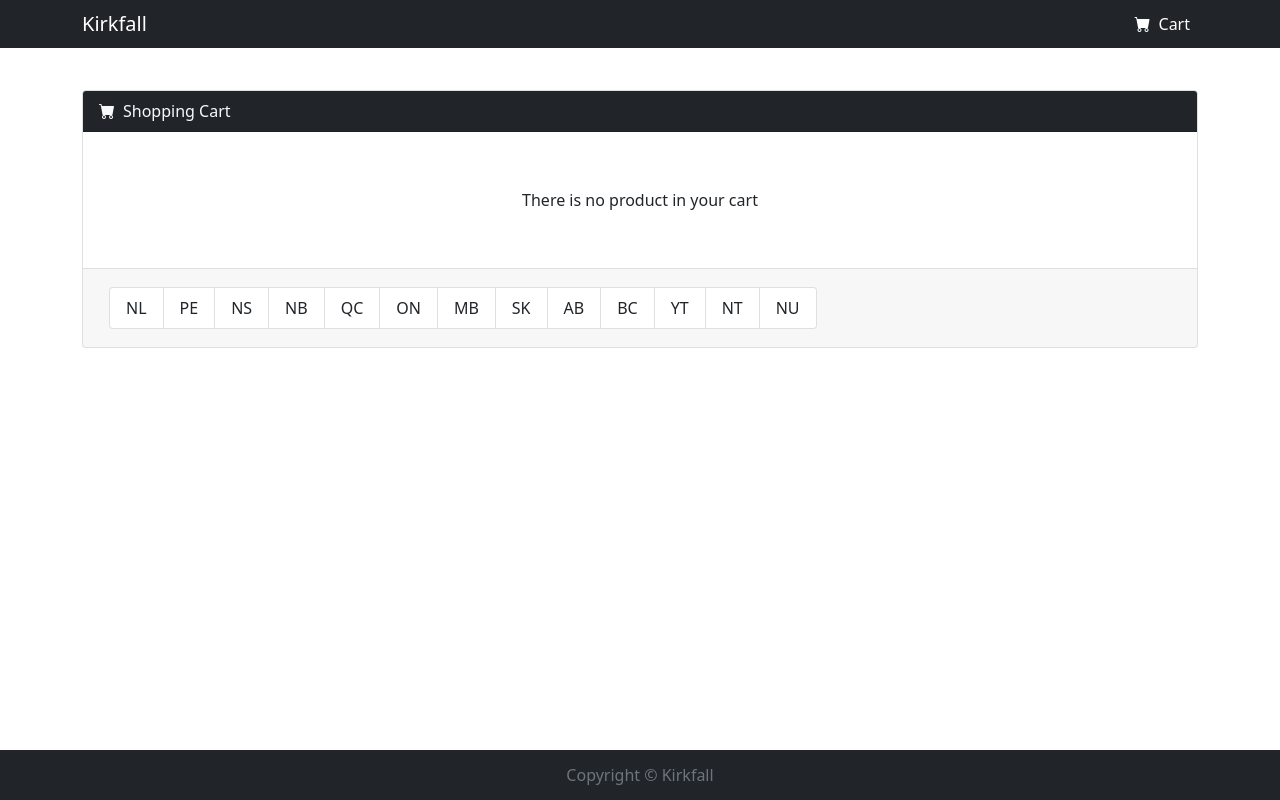
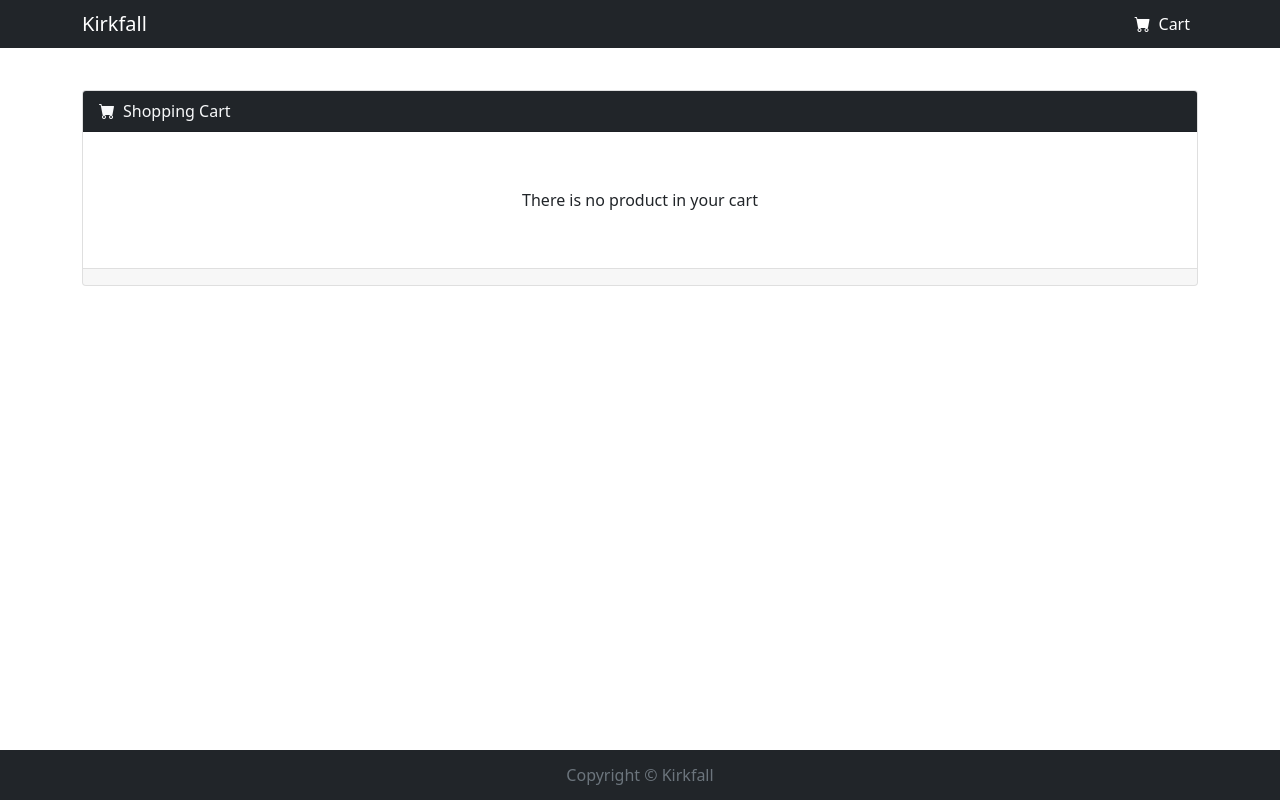
Before and after one commit to jukeboxj/Ecommerce-App, a React app in the folder frontend/: page /cart in a window 1280 px wide. Built offline with nearby package versions, Linux system fonts and the light colour scheme.

Commit message:
implemented region trigger

```diff
--- a/frontend/src/actions/orderActions.js
+++ b/frontend/src/actions/orderActions.js
@@ -5,6 +5,7 @@ export const PLACE_ORDER_REQUEST = 'PLACE_ORDER_REQUEST'
 export const PLACE_ORDER_SUCCESS = 'PLACE_ORDER_SUCCESS'
 export const PLACE_ORDER_FAIL = 'PLACE_ORDER_FAIL'
 export const ORDER_RESET = 'ORDER_RESET'
+export const SET_REGION = 'SET_REGION'
 
 export const placeOrder = () => async (dispatch, getState) => {
     try {
@@ -29,15 +30,6 @@ export const placeOrder = () => async (dispatch, getState) => {
             // using `result.error.message`.
             throw new Error('Communication Failed - ' + result.error.message)
         }
-        // else {
-        //     dispatch({
-        //         type: PLACE_ORDER_SUCCESS,
-        //         payload: id,
-        //     })
-        //     dispatch({
-        //         type: CLEAR_CART,
-        //     })
-        // }
     } catch (error) {
         dispatch({
             type: PLACE_ORDER_FAIL,
@@ -48,3 +40,10 @@ export const placeOrder = () => async (dispatch, getState) => {
         })
     }
 }
+
+export const setRegion = region => {
+    return {
+        type: SET_REGION,
+        payload: region,
+    }
+}
--- /dev/null
+++ b/frontend/src/components/CardFooter/CardFooter.js
@@ -0,0 +1,45 @@
+import React from 'react'
+import { useDispatch } from 'react-redux'
+import { setRegion } from '../../actions/orderActions'
+import Checkout from '../Checkout'
+import regions from '../../utilities/regions'
+
+const CardFooter = ({ cartItemCount }) => {
+    const dispatch = useDispatch()
+
+    const selectPhrase = 'Please Select Your Region'
+
+    const handleChange = e => {
+        const r = e.target.value
+        if (r !== selectPhrase) dispatch(setRegion(r))
+        else dispatch(setRegion(''))
+    }
+
+    return (
+        <div>
+            {cartItemCount ? (
+                <div className="d-flex flex-sm-wrap align-content-center justify-content-between m-auto">
+                    <select
+                        className="form-select w-auto"
+                        aria-label="select"
+                        onChange={handleChange}
+                    >
+                        <option selected>{selectPhrase}</option>
+                        {regions.map(region => (
+                            <option className="" value={region} key={region}>
+                                {region}
+                            </option>
+                        ))}
+                    </select>
+                    <div className="">
+                        <Checkout />
+                    </div>
+                </div>
+            ) : (
+                <></>
+            )}
+        </div>
+    )
+}
+
+export default CardFooter
--- /dev/null
+++ b/frontend/src/components/CardFooter/CardFooter.scss
@@ -0,0 +1,3 @@
+button:hover:enabled select {
+    color: red;
+}
--- a/frontend/src/components/Checkout.js
+++ b/frontend/src/components/Checkout.js
@@ -13,6 +13,7 @@ function Checkout() {
     const totalPrice = cart.reduce((count, curItem) => {
         return count + curItem.price * curItem.quantity
     }, 0)
+    const region = useSelector(state => state.order.region)
 
     const handleClick = () => {
         dispatch(placeOrder())
@@ -37,6 +38,7 @@ function Checkout() {
                 <button
                     className="btn btn-outline-primary"
                     onClick={handleClick}
+                    disabled={!region}
                 >
                     Check Out for <b>${formatMoney(totalPrice)}</b>
                 </button>
--- a/frontend/src/pages/ShoppingCart.js
+++ b/frontend/src/pages/ShoppingCart.js
@@ -1,11 +1,10 @@
 import React from 'react'
-import { useSelector } from 'react-redux'
+import { useSelector, useDispatch } from 'react-redux'
 import CartItem from '../components/CartItem/CartItem'
-import Checkout from '../components/Checkout'
+import CardFooter from '../components/CardFooter/CardFooter'
 
 const ShoppingCart = () => {
     const cart = useSelector(state => state.shop.cart)
-
     const cartItemCount = cart.reduce((count, curItem) => {
         return count + curItem.quantity
     }, 0)
@@ -40,58 +39,8 @@ const ShoppingCart = () => {
                             </li>
                         )}
                     </ul>
-                    <div className="card-footer">
-                        <div
-                            className="d-flex justify-content-center justify-content-md-between"
-                            style={{ margin: '10px' }}
-                        >
-                            <div
-                                href="#"
-                                className="list-group list-group-horizontal-sm"
-                            >
-                                <a href="#" className="list-group-item">
-                                    NL
-                                </a>
-                                <a href="#" className="list-group-item">
-                                    PE
-                                </a>
-                                <a href="#" className="list-group-item">
-                                    NS
-                                </a>
-                                <a href="#" className="list-group-item">
-                                    NB
-                                </a>
-                                <a href="#" className="list-group-item">
-                                    QC
-                                </a>
-                                <a href="#" className="list-group-item">
-                                    ON
-                                </a>
-                                <a href="#" className="list-group-item">
-                                    MB
-                                </a>
-                                <a href="#" className="list-group-item">
-                                    SK
-                                </a>
-                                <a href="#" className="list-group-item">
-                                    AB
-                                </a>
-                                <a href="#" className="list-group-item">
-                                    BC
-                                </a>
-                                <a href="#" className="list-group-item">
-                                    YT
-                                </a>
-                                <a href="#" className="list-group-item">
-                                    NT
-                                </a>
-                                <a href="#" className="list-group-item">
-                                    NU
-                                </a>
-                            </div>
-                            <div></div>
-                            {cartItemCount ? <Checkout /> : ''}
-                        </div>
+                    <div className="card-footer container">
+                        <CardFooter cartItemCount={cartItemCount} />
                     </div>
                 </div>
             </div>
--- a/frontend/src/reducers/order.reducer.js
+++ b/frontend/src/reducers/order.reducer.js
@@ -3,6 +3,7 @@ import {
     PLACE_ORDER_SUCCESS,
     PLACE_ORDER_FAIL,
     ORDER_RESET,
+    SET_REGION,
 } from '../actions/orderActions'
 
 const orderReducer = (state = {}, action) => {
@@ -31,6 +32,12 @@ const orderReducer = (state = {}, action) => {
         case ORDER_RESET:
             return {}
 
+        case SET_REGION:
+            return {
+                ...state,
+                region: action.payload,
+            }
+
         default:
             return state
     }
--- /dev/null
+++ b/frontend/src/utilities/regions.js
@@ -0,0 +1,17 @@
+const regions = [
+    'NL',
+    'PE',
+    'NS',
+    'NB',
+    'QC',
+    'ON',
+    'MB',
+    'SK',
+    'AB',
+    'BC',
+    'YT',
+    'NT',
+    'NU',
+]
+
+export default regions
```
